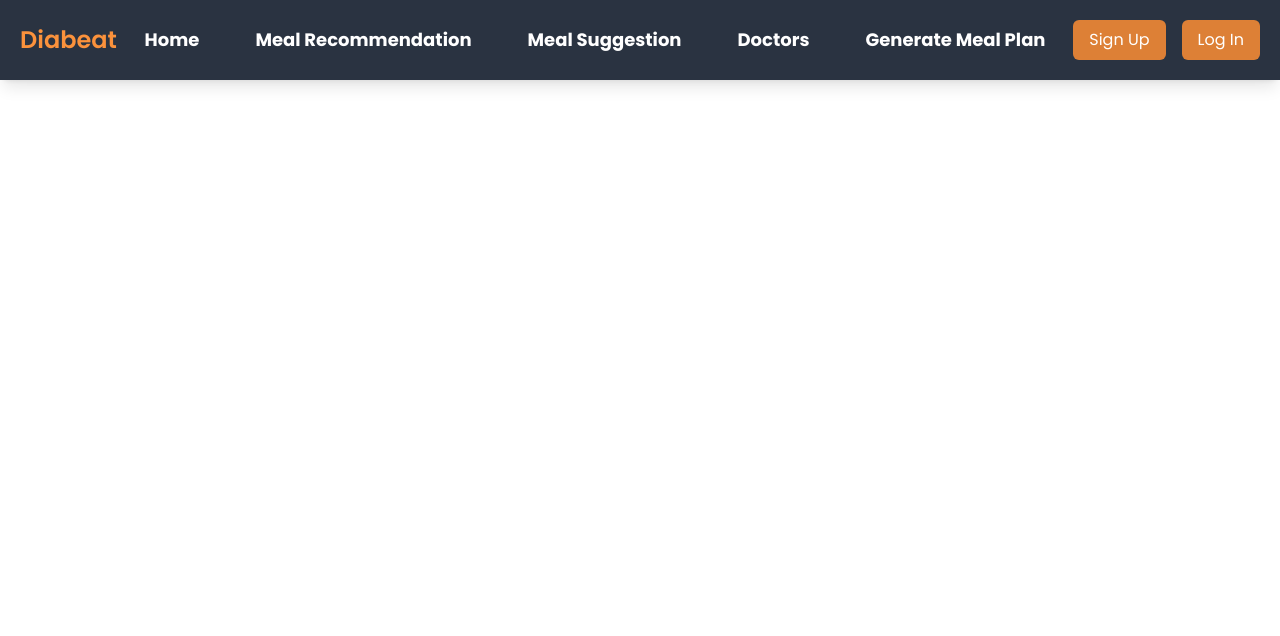
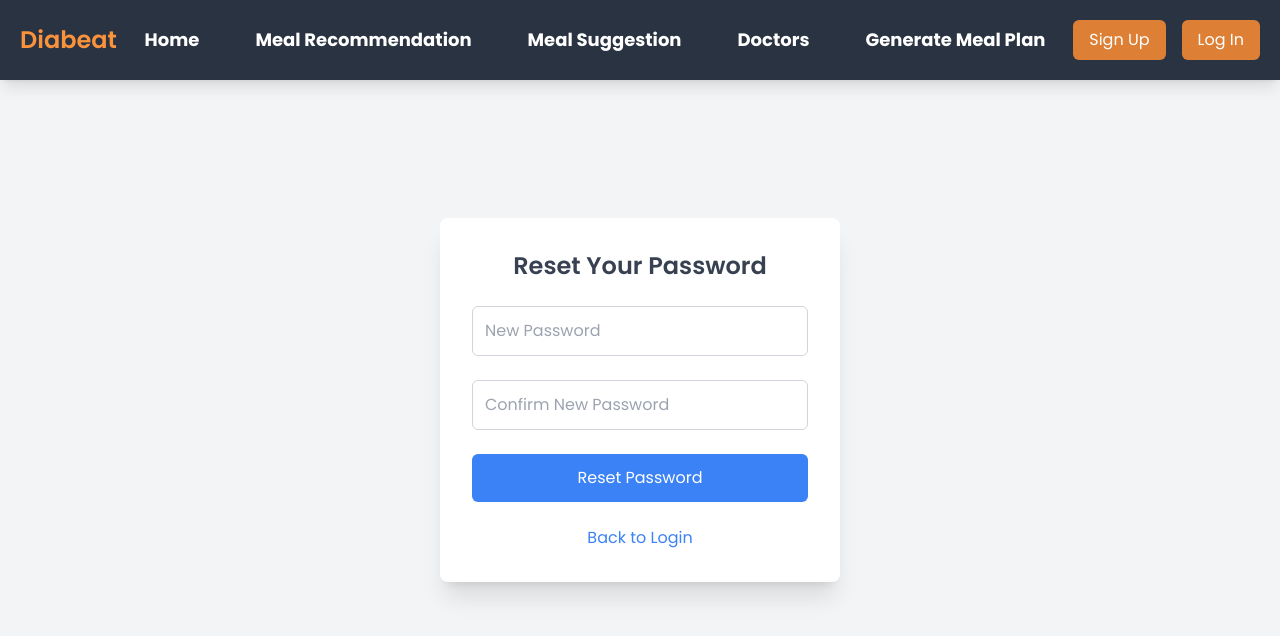
Before and after one commit to Qamar5656/FYP-Project-Diabeat-Using-React-JS, a React (Vite) app: page /reset-password in a window 1280 px wide. Shown: the top 636 px of the page. Built offline with nearby package versions, Linux system fonts and the light colour scheme.

Commit message:
Password Validations and Forget Password functionality added

```diff
--- a/src/components/MainPage/Authentication/Login.jsx
+++ b/src/components/MainPage/Authentication/Login.jsx
@@ -136,12 +136,27 @@ const Login = ({ closeForm, setIsLoggedIn }) => {
       <h3>
         Don't have an account?{' '}
         <button
-          className="text-black underline"
+          className="text-blue-500 underline"
           onClick={handleSignUpClick}
         >
           Sign Up
         </button>
       </h3>
+      <div>
+      <h3>
+        Forgot your password?{' '}
+        <button
+          className="text-blue-500 underline"
+          onClick={() => {
+            navigate('/password-reset-request'); // Redirect to password reset page
+            closeForm(); // Close the login popup
+          }}
+        >
+          Reset it
+        </button>
+      </h3>
+    </div>
+
       {showSignUp && <SignUp closeForm={closeSignUpForm} />}
     </div>
             {/* Submit Button */}
--- /dev/null
+++ b/src/components/MainPage/Authentication/PasswordReset.jsx
@@ -0,0 +1,116 @@
+import React, { useState, useEffect } from 'react';
+import { useNavigate, useLocation } from 'react-router-dom';
+
+// Function to get CSRF token from cookies
+const getCSRFToken = () => {
+  const match = document.cookie.match(new RegExp('(^| )csrftoken=([^;]+)'));
+  return match ? match[2] : '';
+};
+
+const PasswordReset = () => {
+  const [newPassword, setNewPassword] = useState('');
+  const [confirmPassword, setConfirmPassword] = useState('');
+  const [errorMessage, setErrorMessage] = useState('');
+  const [successMessage, setSuccessMessage] = useState('');
+  const [loading, setLoading] = useState(false);
+  const navigate = useNavigate();
+  const location = useLocation();
+
+  const queryParams = new URLSearchParams(location.search);
+  const uid = queryParams.get('uid');
+  const token = queryParams.get('token');
+
+  const handleSubmit = async (e) => {
+    e.preventDefault();
+
+    if (newPassword !== confirmPassword) {
+      setErrorMessage('Passwords do not match.');
+      return;
+    }
+
+    setErrorMessage('');
+    setSuccessMessage('');
+    setLoading(true);
+
+    const csrfToken = getCSRFToken(); // Get CSRF token
+
+    try {
+      const response = await fetch('http://localhost:8000/api/reset-password/', {
+        method: 'POST',
+        headers: {
+          'Content-Type': 'application/json',
+          'X-CSRFToken': csrfToken, // Include CSRF token here
+        },
+        body: JSON.stringify({ uid, token, new_password: newPassword, confirm_password: confirmPassword }),
+      });
+
+      setLoading(false);
+
+      if (response.ok) {
+        setSuccessMessage('Password reset successful. You can now log in.');
+        setTimeout(() => navigate('/'), 2000);
+      } else {
+        const errorData = await response.json();
+        setErrorMessage(errorData.error || 'Error resetting password');
+      }
+    } catch (error) {
+      setLoading(false);
+      setErrorMessage('Network error occurred. Please try again later.');
+    }
+  };
+
+  return (
+    <div className="min-h-screen bg-gray-100 flex items-center justify-center">
+      <div className="bg-white p-8 rounded-lg shadow-xl w-full sm:w-[400px] animate__animated animate__fadeIn">
+        <h2 className="text-2xl font-semibold text-center mb-6 text-gray-700">
+          Reset Your Password
+        </h2>
+
+        <form onSubmit={handleSubmit} className="flex flex-col gap-6">
+          <input
+            type="password"
+            placeholder="New Password"
+            value={newPassword}
+            onChange={(e) => setNewPassword(e.target.value)}
+            required
+            className="p-3 border border-gray-300 rounded-md focus:outline-none focus:ring-2 focus:ring-blue-500"
+          />
+          <input
+            type="password"
+            placeholder="Confirm New Password"
+            value={confirmPassword}
+            onChange={(e) => setConfirmPassword(e.target.value)}
+            required
+            className="p-3 border border-gray-300 rounded-md focus:outline-none focus:ring-2 focus:ring-blue-500"
+          />
+          <button
+            type="submit"
+            className="bg-blue-500 text-white py-3 rounded-md hover:bg-blue-600 transition-all"
+            disabled={loading}
+          >
+            {loading ? 'Resetting...' : 'Reset Password'}
+          </button>
+        </form>
+
+        {errorMessage && (
+          <div className="mt-4 text-red-500 text-center">{errorMessage}</div>
+        )}
+        {successMessage && (
+          <div className="mt-4 text-green-500 text-center">{successMessage}</div>
+        )}
+
+        {/* Back to login link */}
+        <div className="mt-6 text-center">
+          <button
+            onClick={() => navigate('/')}
+            className="text-blue-500 hover:underline"
+          >
+            Back to Login
+          </button>
+        </div>
+      </div>
+    </div>
+  );
+};
+
+export default PasswordReset;
--- /dev/null
+++ b/src/components/MainPage/Authentication/PasswordResetRequest.jsx
@@ -0,0 +1,76 @@
+import React, { useState } from 'react';
+import { useNavigate } from 'react-router-dom';
+
+const PasswordResetRequest = () => {
+  const [email, setEmail] = useState('');
+  const [errorMessage, setErrorMessage] = useState('');
+  const [successMessage, setSuccessMessage] = useState('');
+  const navigate = useNavigate();
+
+  const handleSubmit = async (e) => {
+    e.preventDefault();
+
+    try {
+      const response = await fetch('http://localhost:8000/api/password-reset-request/', {
+        method: 'POST',
+        headers: {
+          'Content-Type': 'application/json',
+        },
+        body: JSON.stringify({ email }),
+      });
+
+      if (response.ok) {
+        setSuccessMessage('Password reset link sent to your email.');
+        setErrorMessage('');
+      } else {
+        const errorData = await response.json();
+        setErrorMessage(errorData.error || 'Error requesting password reset');
+      }
+    } catch (error) {
+      setErrorMessage('Network error occurred');
+    }
+  };
+
+  return (
+    <div className="min-h-screen bg-gray-100 flex items-center justify-center">
+      <div className="bg-white p-8 rounded-lg shadow-xl w-full sm:w-[400px] animate__animated animate__fadeIn">
+        <h2 className="text-2xl font-semibold text-center mb-6 text-gray-700">
+          Password Reset Request
+        </h2>
+
+        <form onSubmit={handleSubmit} className="flex flex-col gap-6">
+          <input
+            type="email"
+            placeholder="Enter your email"
+            value={email}
+            onChange={(e) => setEmail(e.target.value)}
+            required
+            className="p-3 border border-gray-300 rounded-md focus:outline-none focus:ring-2 focus:ring-blue-500"
+          />
+          <button type="submit" className="bg-blue-500 text-white py-3 rounded-md hover:bg-blue-600 transition-all">
+            Send Reset Link
+          </button>
+        </form>
+
+        {errorMessage && (
+          <div className="mt-4 text-red-500 text-center">{errorMessage}</div>
+        )}
+        {successMessage && (
+          <div className="mt-4 text-green-500 text-center">{successMessage}</div>
+        )}
+
+        {/* Back to login link */}
+        <div className="mt-6 text-center">
+          <button
+            onClick={() => navigate('/')}
+            className="text-blue-500 hover:underline"
+          >
+            Back to Home
+          </button>
+        </div>
+      </div>
+    </div>
+  );
+};
+
+export default PasswordResetRequest;
--- a/src/components/MainPage/Authentication/SignUp.jsx
+++ b/src/components/MainPage/Authentication/SignUp.jsx
@@ -18,6 +18,7 @@ const SignUp = ({ closeForm }) => {
   const [designation, setDesignation] = useState(''); // For doctor signup
   const [page, setPage] = useState(1);
   const [success, setSuccess] = useState(false);
+  const [errorMessage, setErrorMessage] = useState('');
 
   useEffect(() => {
     Aos.init();
--- a/src/components/MainPage/MainNavbar.jsx
+++ b/src/components/MainPage/MainNavbar.jsx
@@ -13,6 +13,8 @@ import Doctors from './DoctorAppointment/Doctors';
 import DoctorDetail from './DoctorAppointment/DoctorDetail'
 import Messages from '../DoctorPortal/Messages';
 import App from '../../App'
+import PasswordResetRequest from './Authentication/PasswordResetRequest';
+import PasswordReset from './Authentication/PasswordReset';
 
 const MainNavbar = () => {
   const [menu, setMenu] = useState(false);
@@ -254,6 +256,8 @@ const MainNavbar = () => {
         <Route path="/doctors" element={<Doctors />} />
         <Route path="/doctor/:id" element={<DoctorDetail />} />
         <Route path='/' element={<MainHome />} />
+        <Route path="/password-reset-request" element={<PasswordResetRequest />} />
+        <Route path="/reset-password" element={<PasswordReset />} />
         <Route path='/home' element={<MainHome />} />
         <Route path='/sugarlevel' element={<SugarInputForm />} />
         <Route path='/weekplan' element={<SevenDayMealPlan />} />
```
